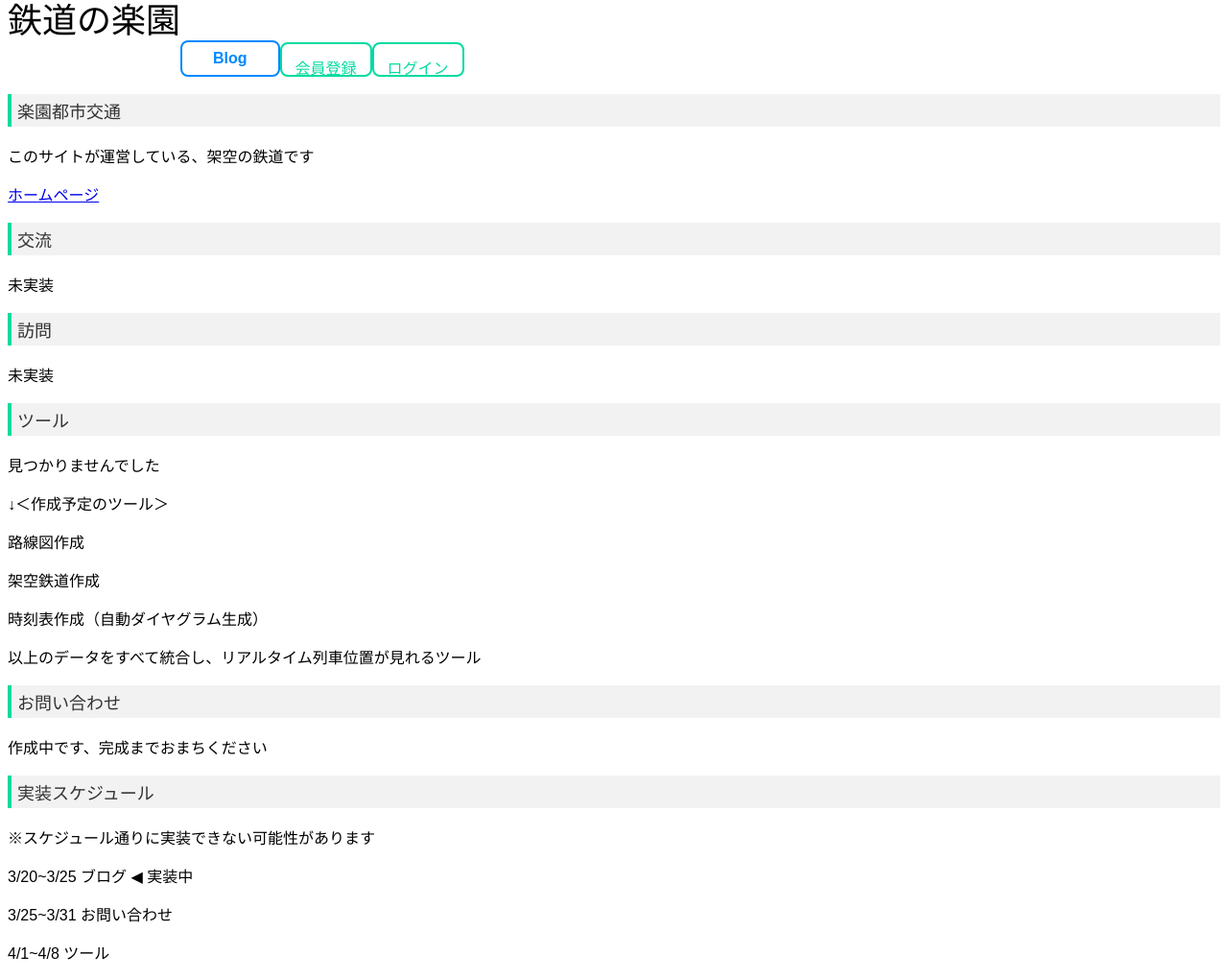
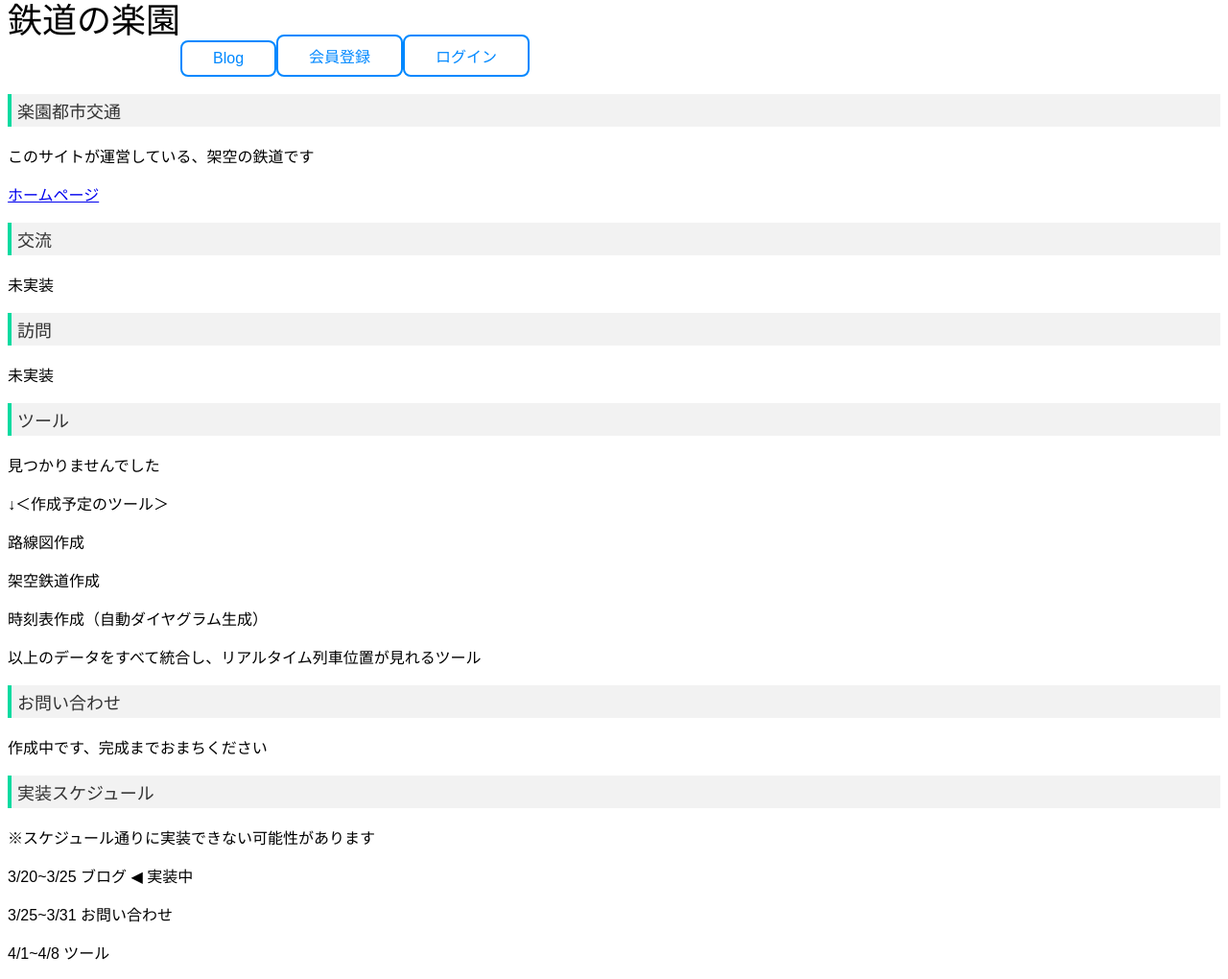
Before and after one commit to trainparadise/trainparadise, a Jekyll site: the page index.html, which Jekyll copies as it is, in a window 1280 px wide. Shown: the whole page at 96% size. Built offline with Jekyll 4.4.1, drawn with Linux system fonts in a browser that asks for light colours.

Commit message:
Update index.html

```diff
--- a/index.html
+++ b/index.html
@@ -22,7 +22,6 @@
                 padding: 8px 32px;
                 font-size: 16px;
                 border-radius: 8px;
-                font-weight: 600;
                 text-decoration: none;
             }
 
@@ -55,8 +54,8 @@
         <div class="titlearea">
             <p class="title">鉄道の楽園</p>
             <a class="menu" href="blog">Blog</a>
-            <button type="button">会員登録</button>
-            <button type="button">ログイン</button>
+            <a class="menu" type="button">会員登録</a>
+            <a class="menu" type="button">ログイン</a>
         </div>
 
         <p class="subtitle">楽園都市交通</p>
```
